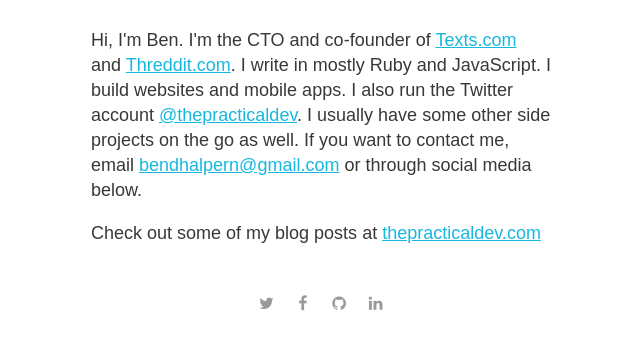
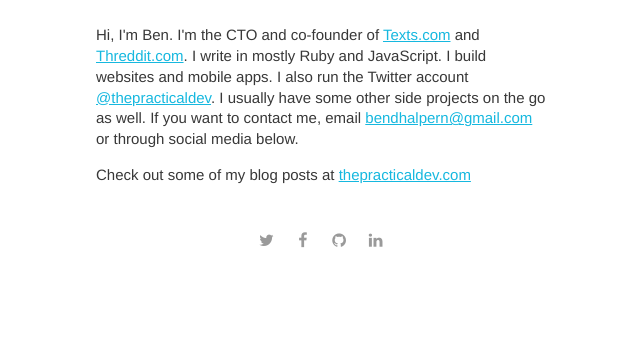
Before and after one commit to benhalpern/benhalpern.github.io, a plain HTML site: page index.html in a window 1280 px wide. Shown: the part 436-786 px from the top of the page, without its empty margins (319-959 px from the left). Drawn offline with Linux system fonts and the light colour scheme.

Commit message:
smallified font

```diff
--- a/css/application.css
+++ b/css/application.css
@@ -5,7 +5,8 @@
 
 body {
   position: relative;
-  font-family: "museo-sans-rounded",sans-serif;
+  font-family: "museo-sans-rounded","HelveticaNeue-Light", "Helvetica Neue Light", "Helvetica Neue", Helvetica, Arial, "Lucida Grande", sans-serif;
+  font-weight: 300;
 }
 
 
@@ -32,18 +33,12 @@ hr{ width:92%;
     border:0px;
   }
 
-  .wf-loading .main,.wf-loading h1 {
-      visibility: hidden;
-    }
-
-
 .main{
-  padding:1% 4%;
+  padding:1% 5%;
+}
+.main p{
+  font-size:15px;
   line-height:1.39em;
-  font-size:14px;
-}
-a{
-  color:white;
 }
 .social{
   text-align:center;
--- a/index.html
+++ b/index.html
@@ -2,8 +2,6 @@
 
   <head>
     <title>Ben Halpern</title>
-    <script src="https://use.typekit.net/zwc6mzr.js"></script>
-    <script>try{Typekit.load({ async: true });}catch(e){}</script>
     <link rel="stylesheet" href="https://maxcdn.bootstrapcdn.com/font-awesome/4.4.0/css/font-awesome.min.css">
     <link rel="stylesheet" href="css/application.css">
     <link rel="shortcut icon" type="image/png" href="./images/benpic.ico"/>
```
